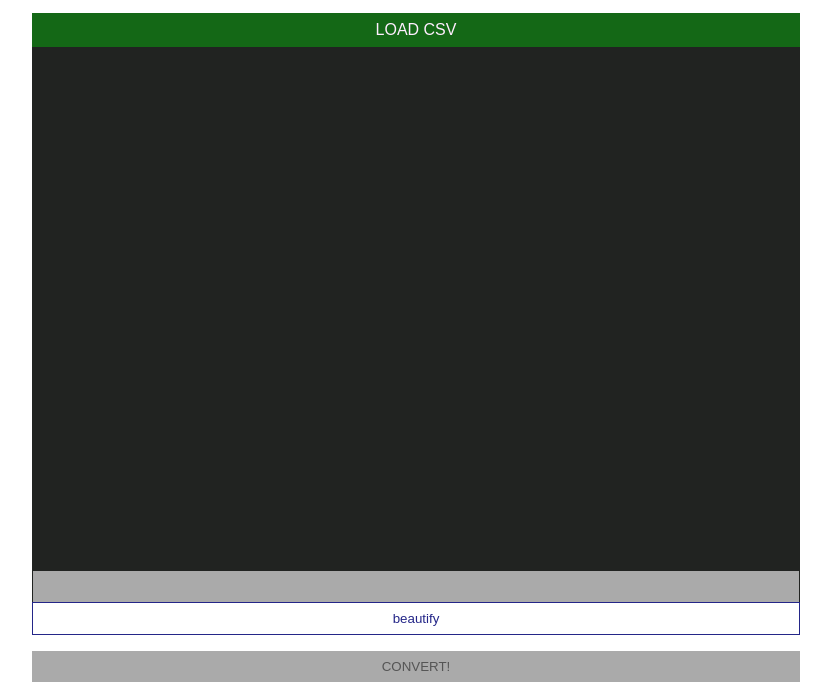
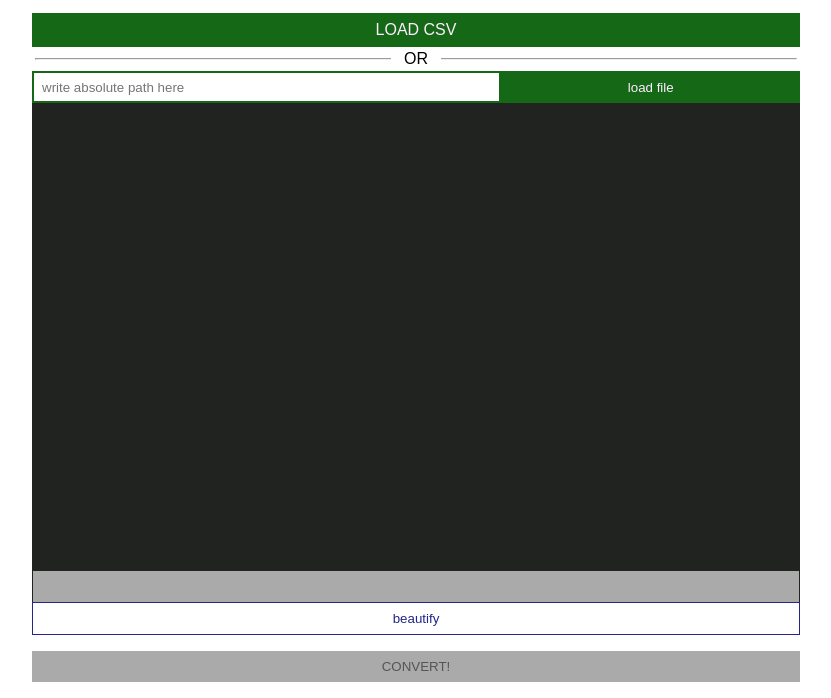
Before and after one commit to layer-ray/JsonCsvConverter, a website built with webpack: page public/index.html in a window 1280 px wide. Shown: the part 102-800 px from the top of the page, without its empty margins (224-1055 px from the left). Built offline with nearby package versions, Linux system fonts and the light colour scheme.

Commit message:
add load-from-path to ui

```diff
--- a/public/index.html
+++ b/public/index.html
@@ -56,6 +56,19 @@
                     id="loader"
                     class="load-input"
                 >
+            </div>
+            <div class="spacer-wrapper" id="spacer-wrapper">
+                <hr/>
+                <span> OR </span>
+            </div>
+            <div class="path-wrapper" id="path-wrapper">
+                <input
+                    type="text"
+                    placeholder="write absolute path here"
+                    name="path"
+                    id="path"
+                />
+                <button class="btn submit-btn">load file</button>
             </div>
             <button
                 class="btn save-btn hidden"
--- a/src/domSelections.js
+++ b/src/domSelections.js
@@ -42,3 +42,6 @@ export const notification = document.querySelector('#notification');
 export const closeNotificationBtn = document.querySelector('#notification button');
 export const notificationTitle = document.querySelector('#notification-title');
 export const notificationBody = document.querySelector('#notification-body');
+
+export const spacerWrapper = document.querySelector('#spacer-wrapper');
+export const pathWrapper = document.querySelector('#path-wrapper');
--- a/src/index.css
+++ b/src/index.css
@@ -41,6 +41,16 @@
 
 h2 {
   margin-bottom: 1rem;
+}
+
+hr {
+  display: block;
+  margin-top: 0.5em;
+  margin-bottom: 0.5em;
+  margin-left: auto;
+  margin-right: auto;
+  border-style: inset;
+  border-width: 1px;
 }
 
 /* PAGE LAYOUT */
@@ -143,6 +153,43 @@ header {
 .inverse .metadata {
   order: -1;
 }
+
+.spacer-wrapper {
+  position: relative;
+  margin: 0.2rem;
+}
+
+.spacer-wrapper span {
+  position: absolute;
+  top: 0;
+  bottom: 0;
+  left: 0;
+  right: 0;
+  width: 50px;
+  background-color: white;
+  text-align: center;
+  margin: auto;
+}
+
+.path-wrapper {
+  display: flex;
+  flex-flow: row nowrap;
+  justify-content: space-between;
+}
+
+.path-wrapper input {
+  flex-grow: 2;
+  border: 2px solid var(--success-color);
+  padding: 0.25rem 0.5rem;
+}
+
+.submit-btn {
+  background-color: var(--success-color);
+  border-top: 1px solid var(--success-color);
+  color: var(--light-font);
+  flex: 0.5 1 30%;
+}
+
 /* html entities  */
 .close-area span,
 .toggler-btn span,
@@ -153,7 +200,7 @@ header {
 
 /* additional code-area props */
 .h .code-area:nth-child(2) {
-  border-left: 1px solid white;
+  border-left: 1px solid var(--light-font);
 }
 
 .area-wrapper:nth-child(2) .close-area {
@@ -180,7 +227,6 @@ header {
 
   position: relative;
   overflow: hidden;
-  width: 100%;
 }
 
 .load-btn.disabled {
@@ -224,7 +270,9 @@ When inverse is applied:
 */
 
 .inverse > .load-btn,
-.inverse > .beauty-btn {
+.inverse > .beauty-btn,
+.inverse > .path-wrapper,
+.inverse > .spacer-wrapper  {
   display: none;
 }
 
@@ -291,6 +339,7 @@ When inverse is applied:
 .tmp {
   opacity: 0;
   top: 10vh;
+  pointer-events: none;
   animation: fadeInOut 2s ease-in-out forwards;
 }
 
--- a/src/index.js
+++ b/src/index.js
@@ -13,7 +13,8 @@ import {
     editorLowerWrapperArea, closeEditorLowerArea,
     metadataInput, convertBtn, notification,
     closeNotificationBtn, notificationBody,
-    notificationTitle
+    notificationTitle, spacerWrapper,
+    pathWrapper
 } from './domSelections';
 
 //initial file format
@@ -142,7 +143,9 @@ function isAreaEmpty(e){
 // Once conversion is done you can look back at the original file
 function swapResultOriginal(){
     panel.classList.toggle('inverse');
-    loadBtn.classList.toggle('disabled');
+    loadBtn.classList.toggle('hidden');
+    spacerWrapper.classList.toggle('hidden');
+    pathWrapper.classList.toggle('hidden');
     beautifyBtn.classList.toggle('hidden');
     closeEditorBtn.classList.toggle('hidden');
     metadataInput.classList.toggle('hidden');
```
